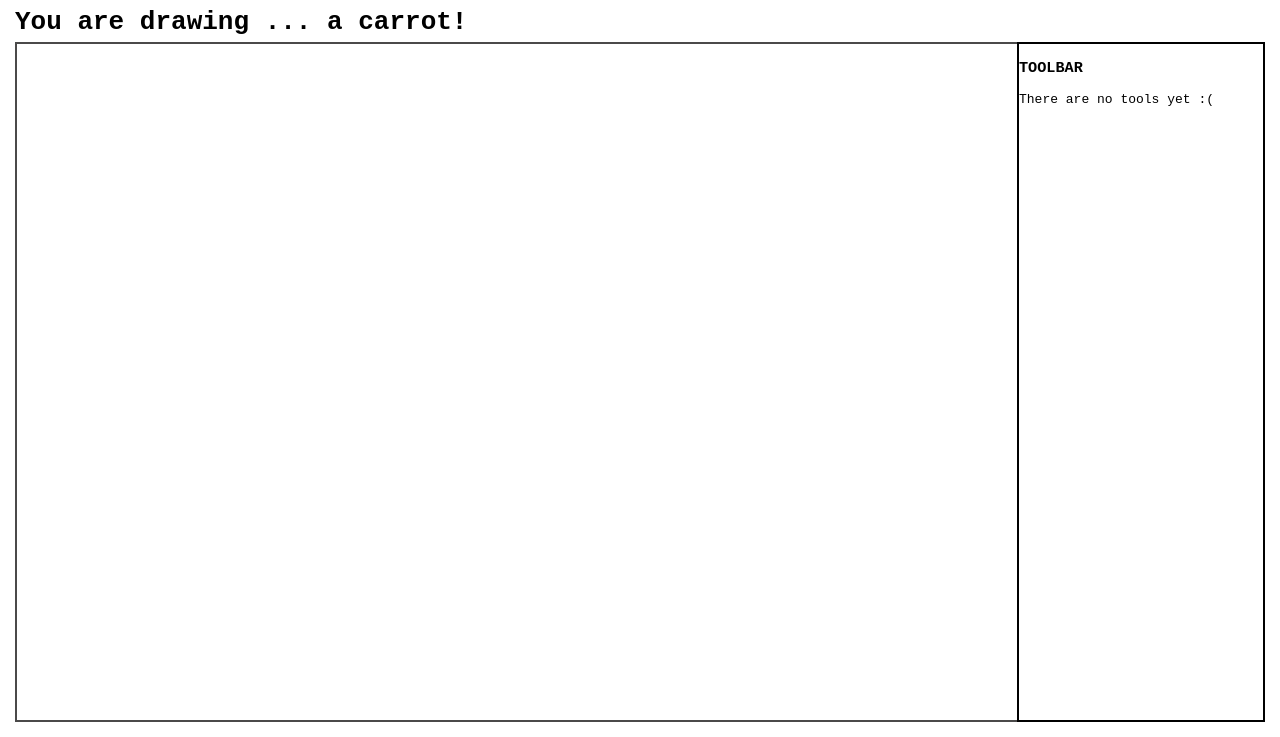
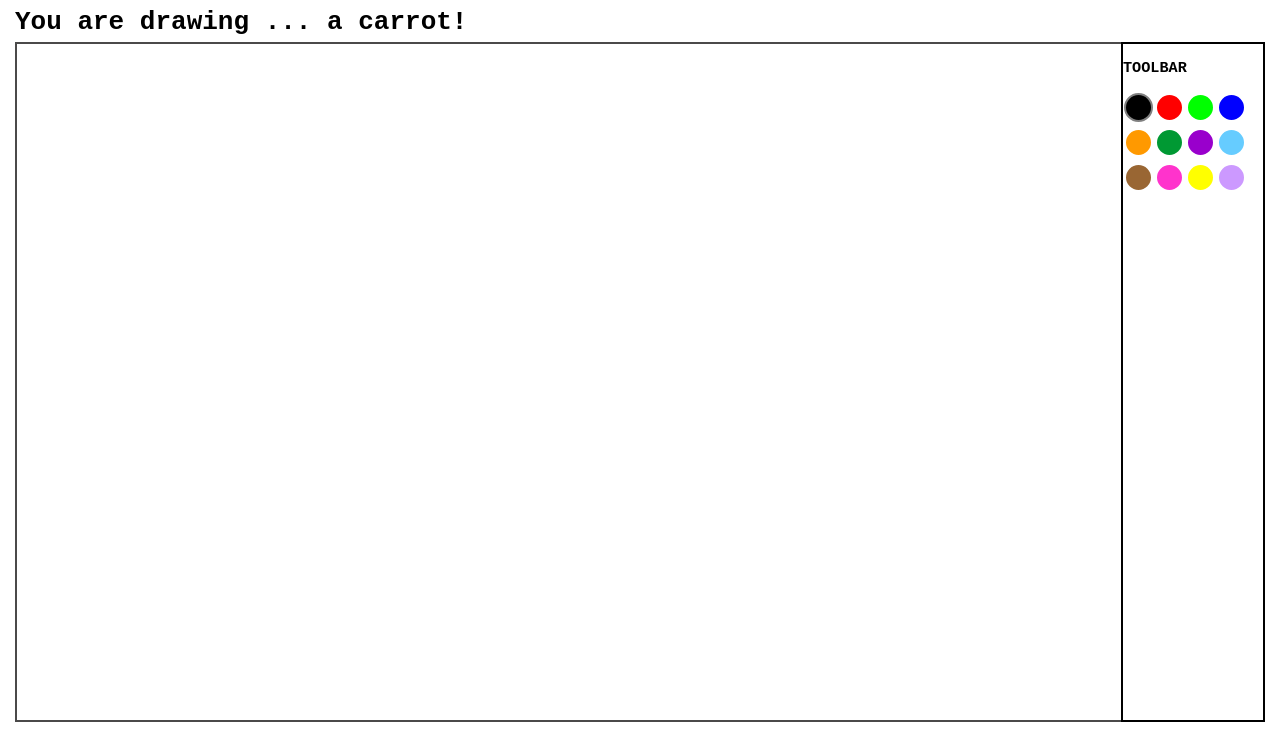
Before and after one commit to kirstenland/kirstenland.github.io, a plain HTML site: page index.html in a window 1280 px wide. Shown: the part 63-800 px from the top of the page. Drawn offline with Linux system fonts and the light colour scheme.

Commit message:
basic colours

```diff
--- a/index.html
+++ b/index.html
@@ -19,12 +19,13 @@
                 </div>
                 <div class="toolbar">
                     <h3>TOOLBAR</h3>
-                    <p>There are no tools yet :(</p>
+                    <div class="colour-palette"></div>
                 </div>
             </section>
         </main>
     </body>
     <script src="js/canvas.js"></script>
     <script src="js/pen.js"></script>
+    <script src="js/colourPalette.js"></script>
     <script src="js/loading.js"></script>
 </html>
--- /dev/null
+++ b/js/colourPalette.js
@@ -0,0 +1,30 @@
+class ColourPalette {
+    colours = [
+        "#000000", "#ff0000", "#00ff00", "#0000ff", "#ff9900", "#009933", "#9900cc",
+        "#66ccff", "#996633", "#ff33cc", "#ffff00", "#cc99ff"
+    ];
+    startingColour = "#000000"
+
+    constructor(pen) {
+        this.colourSelectors = {};
+        this.pen = pen;
+        this.colourPalette = document.querySelector('.colour-palette');
+        this.colours.forEach(colour => this.createColour(colour));
+        this.setColour(this.startingColour);
+    }
+
+    createColour(colour) {
+        const circle = document.createElement('span');
+        circle.classList.add("dot");
+        circle.style.backgroundColor = colour;
+        circle.addEventListener('click', () => this.setColour(colour));
+        this.colourPalette.appendChild(circle);
+        this.colourSelectors[colour] = circle;
+    }
+
+    setColour(colour) {
+        this.pen.setColour(colour);
+        Object.values(this.colourSelectors).forEach(circle => circle.classList.remove("selected"))
+        this.colourSelectors[colour].classList.add("selected");
+    }
+}
--- a/js/loading.js
+++ b/js/loading.js
@@ -1,11 +1,23 @@
+function loadColours(pen) {
+    const colours = ["#000000", "#ff0000", "#00ff00", "#0000ff"];
+    const colourPalette = document.querySelector('.colour-palette');
+    colours.forEach((colour) => {
+        const circle = document.createElement('span');
+        circle.classList.add("dot");
+        circle.style.backgroundColor = colour;
+
+        circle.addEventListener('click', () => {
+            pen.setColour(colour)
+            circle.classList.add("selected");
+        });
+        colourPalette.appendChild(circle);
+    });
+}
+
 window.onload = function() {
     const canvasHolder = document.querySelector('.canvas-holder');
     const fullCanvas = document.querySelector('.canvas.full');
     const tempCanvas = document.querySelector('.canvas.temp');
-    [fullCanvas, tempCanvas].forEach(canvas => {
-        canvas.setAttribute('height', canvasHolder.clientHeight - 4);
-        canvas.setAttribute('width', canvasHolder.clientWidth - 4);
-    });
     const pen = new Pen(fullCanvas, tempCanvas);
 
     canvasHolder.addEventListener('mousemove', function(e) {
@@ -37,6 +49,13 @@ window.onload = function() {
         pen.draw(x, y);
     });
 
+    colourPalette = new ColourPalette(pen);
+
+    [fullCanvas, tempCanvas].forEach(canvas => {
+        canvas.setAttribute('height', canvasHolder.clientHeight - 4);
+        canvas.setAttribute('width', canvasHolder.clientWidth - 4);
+    });
+
     function relativeCoords(x, y) {
         return [x - canvasHolder.offsetLeft, y - canvasHolder.offsetTop]
     }
--- a/js/pen.js
+++ b/js/pen.js
@@ -2,7 +2,6 @@ class Pen {
     constructor(fullCanvas, tempCanvas) {
         this.fullCanvas = new Canvas(fullCanvas);
         this.tempCanvas = new Canvas(tempCanvas);
-        this.fullCanvas.setStrokeWidth(2);
         this.down = false;
         this.x = 0;
         this.y = 0;
@@ -16,6 +15,7 @@ class Pen {
     penUp() {
         this.down = false;
         this.tempCanvas.clear();
+        this.fullCanvas.setStrokeWidth(2);
         this.fullCanvas.drawSpline(this.points, 0.2);
     }
     draw(newX, newY) {
--- a/scss/index.scss
+++ b/scss/index.scss
@@ -15,7 +15,7 @@
 .canvas-holder {
     border : 2px solid rgb(75, 74, 74);
     border-right: none;
-    width: 80%;
+    width: 90%;
     position: relative;
 }
 
@@ -28,7 +28,7 @@
 
 .toolbar {
     border: 2px solid black;
-    flex-grow: 1;
+    max-width: 140px;
 }
 
 html {
@@ -45,3 +45,16 @@ body {
 main {
     flex-grow: 1;
 }
+
+.dot {
+    height: 25px;
+    width: 25px;
+    border-radius: 50%;
+    display: inline-block;
+    margin: 1px;
+    border: 2px solid white;
+}
+
+.dot.selected {
+    border: 2px solid grey;
+}
```
Also changed, not shown: css/index.css, 1 other file.
